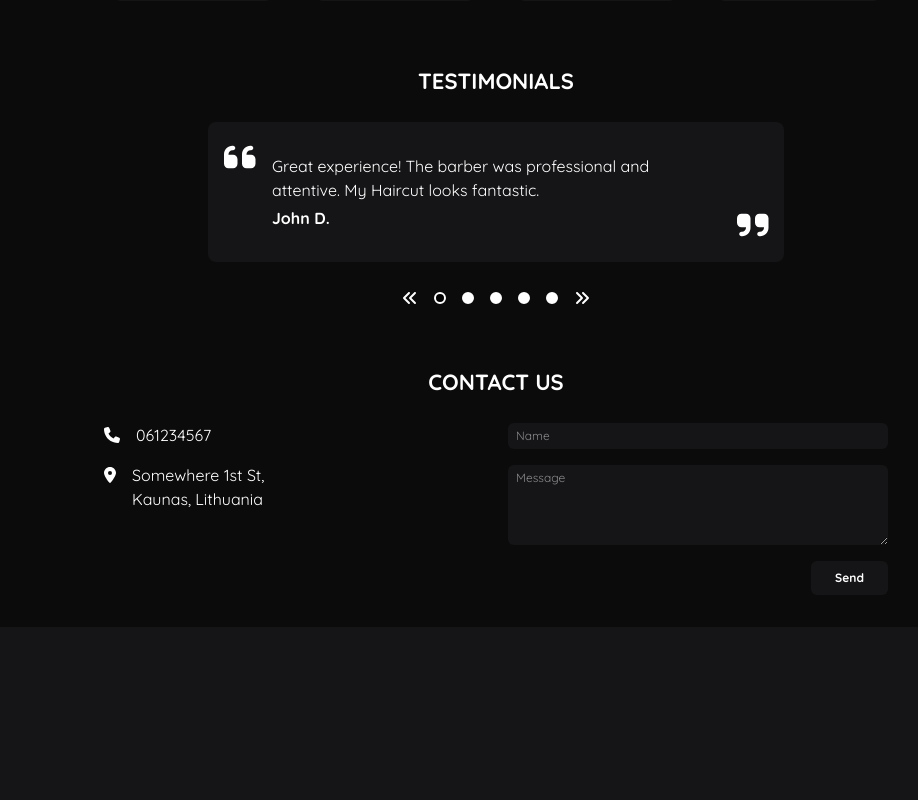
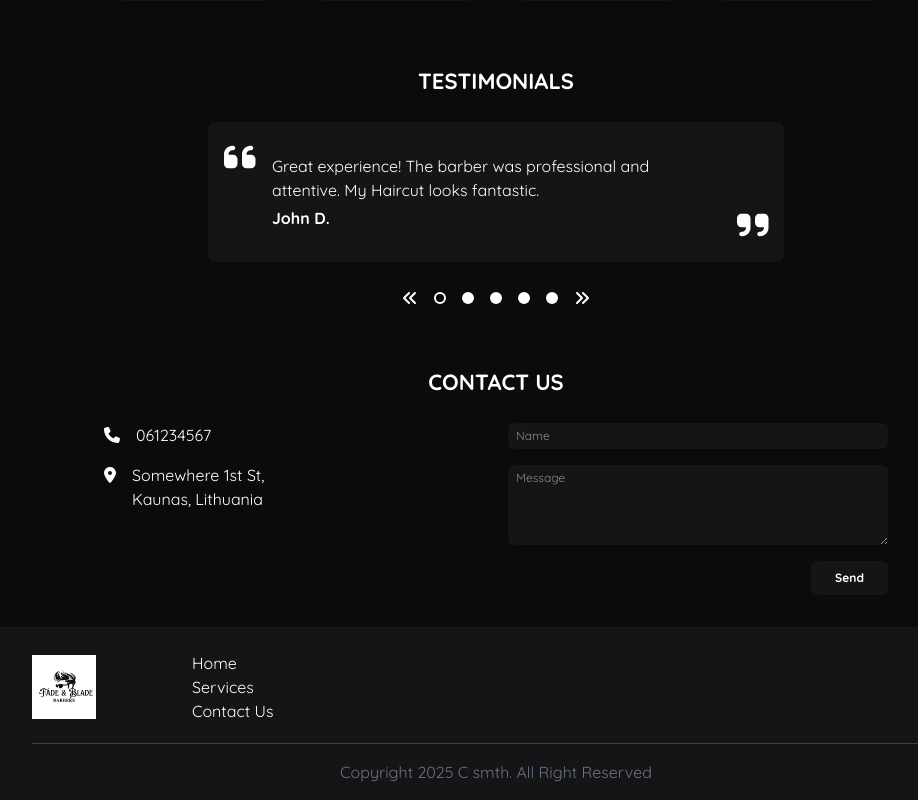
Before and after one commit to KestutisRuockus/barber-saloon, a React (Vite) app: page / in a window 1280 px wide. Shown: the part 951-1751 px from the top of the page, without its empty margins (144-1062 px from the left). Before the commit the page ends 1578 px from the top, so only its background shows below. Built offline with nearby package versions, Linux system fonts and the light colour scheme; no server answers.

Commit message:
Footer component;

```diff
--- a/index.html
+++ b/index.html
@@ -1,5 +1,5 @@
 <!DOCTYPE html>
-<html lang="en">
+<html lang="en" class="scroll-smooth">
   <head>
     <meta charset="UTF-8" />
     <link rel="icon" type="image/svg+xml" href="/logo.png" />
--- a/src/App.tsx
+++ b/src/App.tsx
@@ -1,4 +1,5 @@
 import ContactUs from "./components/ContactUs";
+import Footer from "./components/Footer";
 import Hero from "./components/Hero";
 import Navbar from "./components/Navbar";
 import Services from "./components/Services";
@@ -15,6 +16,7 @@ function App() {
       <Services />
       <Testimonials />
       <ContactUs />
+      <Footer />
     </>
   );
 }
--- a/src/components/ContactUs.tsx
+++ b/src/components/ContactUs.tsx
@@ -54,7 +54,10 @@ const ContactUs = () => {
   };
 
   return (
-    <section className="w-full lg:w-[90%] xl:w-[80%] mx-auto font-quicksand bg-dark-bg px-8 min-[500px]:px-20 min-[600px]:px-30 min-[1500px]:px-60 py-8">
+    <section
+      id="contactUs"
+      className="w-full lg:w-[90%] xl:w-[80%] mx-auto font-quicksand bg-dark-bg px-8 min-[500px]:px-20 min-[600px]:px-30 min-[1500px]:px-60 py-8"
+    >
       <h1 className="uppercase text-white text-center text-heading font-semibold pb-6">
         Contact Us
       </h1>
--- /dev/null
+++ b/src/components/Footer.tsx
@@ -0,0 +1,28 @@
+import logo from "../assets/logo.png";
+import { links } from "../data/links";
+
+const Footer = () => {
+  return (
+    <footer className="w-full lg:w-[90%] xl:w-[80%] mx-auto font-quicksand bg-light-dark-bg pt-6 text-white px-12">
+      <div className="flex gap-24 justify-start items-center">
+        <img src={logo} alt="logo" className="w-16" />
+        <div className="flex flex-col">
+          {links.map((link) => (
+            <a
+              key={`footer-${link.name}`}
+              href={`#${link.link}`}
+              className="w-fit hover:scale-110 hover:font-bold transition-all duration-300"
+            >
+              {link.name}
+            </a>
+          ))}
+        </div>
+      </div>
+      <div className="border-t border-gray-700 py-4 mt-5 text-center text-gray-500">
+        Copyright 2025 C smth. All Right Reserved
+      </div>
+    </footer>
+  );
+};
+
+export default Footer;
--- a/src/components/Services.tsx
+++ b/src/components/Services.tsx
@@ -5,7 +5,10 @@ import haircutBeard from "../assets/icons/haircutBeard.png";
 
 const Services = () => {
   return (
-    <section className="w-full lg:w-[90%] xl:w-[80%] mx-auto font-quicksand bg-dark-bg py-16">
+    <section
+      id="services"
+      className="w-full lg:w-[90%] xl:w-[80%] mx-auto font-quicksand bg-dark-bg py-16"
+    >
       <h1 className="uppercase text-white text-center text-heading font-semibold pb-6">
         our services
       </h1>
--- a/src/data/links.ts
+++ b/src/data/links.ts
@@ -1,5 +1,5 @@
 export const links = [
   { name: "Home", link: "navbar" },
   { name: "Services", link: "services" },
-  { name: "Contact Us", links: "contactUs" },
+  { name: "Contact Us", link: "contactUs" },
 ];
```
